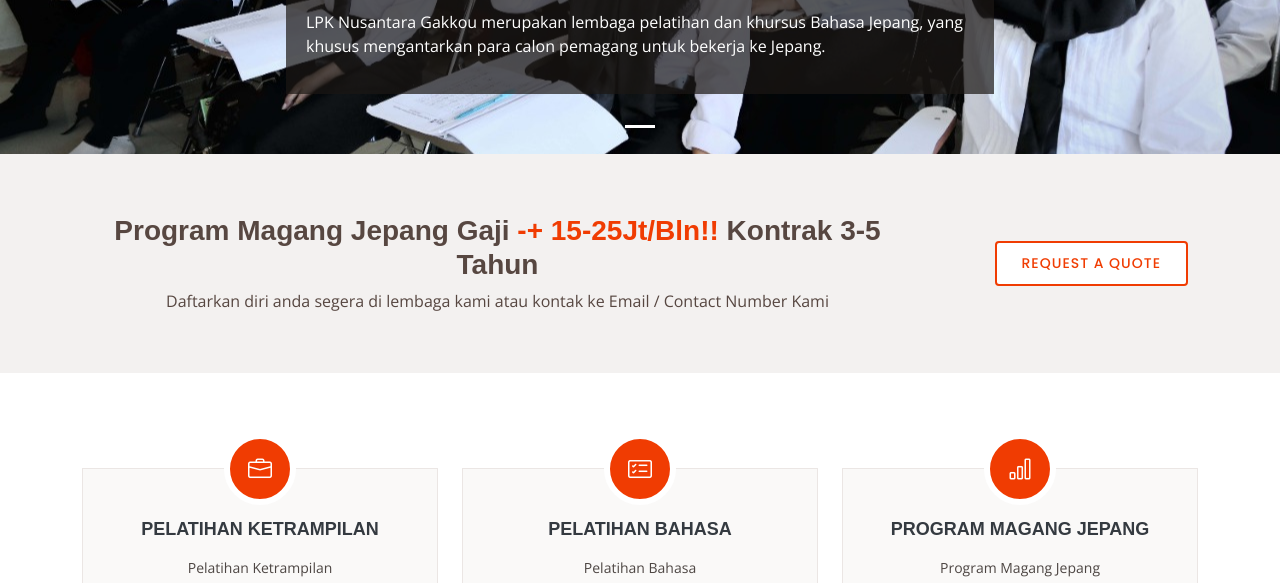
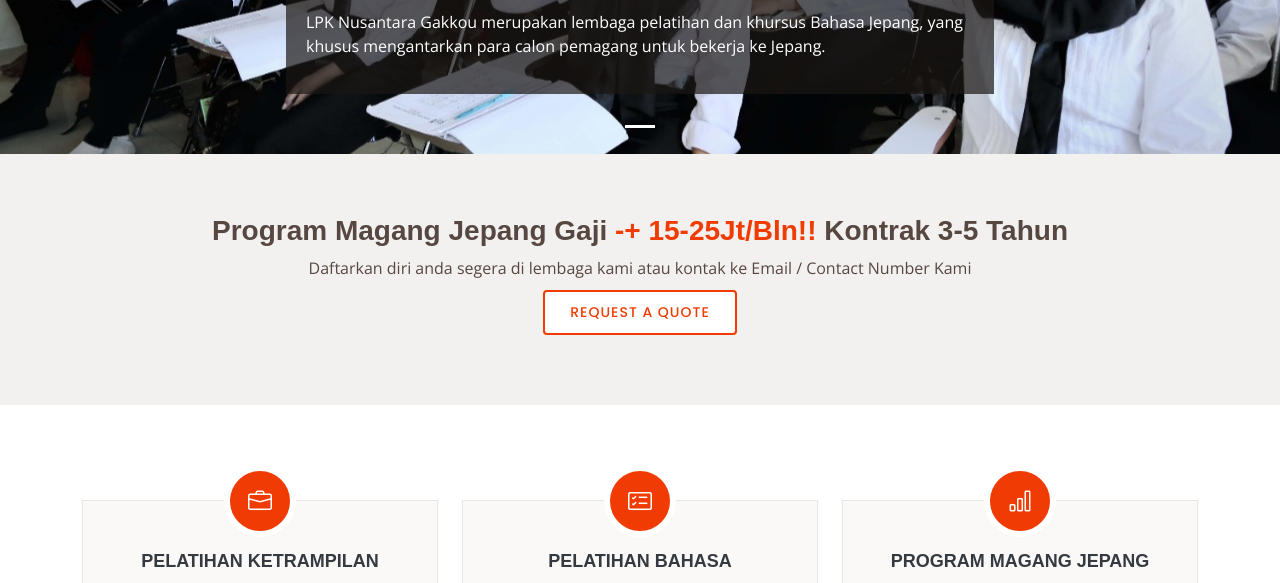
Before and after one commit to acp2013/lpknusantaragakkou, a plain HTML site: page index.html in a window 1280 px wide. Shown: the part 517-1100 px from the top of the page. Drawn offline with nearby package versions, Linux system fonts and the light colour scheme; a web font is replaced by a local one.

Commit message:
update tampilan request posision center

```diff
--- a/index.html
+++ b/index.html
@@ -158,11 +158,11 @@
       <div class="container">
 
         <div class="row">
-          <div class="col-lg-9 text-center text-lg-left">
+          <div class="text-center text-lg-center">
             <h3>Program Magang Jepang Gaji <span>-+ 15-25Jt/Bln!!</span> Kontrak 3-5 Tahun</h3>
             <p> Daftarkan diri anda segera di lembaga kami atau kontak ke Email / Contact Number Kami</p>
           </div>
-          <div class="col-lg-3 cta-btn-container text-center">
+          <div class="text-center">
             <a class="cta-btn align-middle" href="https://api.whatsapp.com/send?phone=6285746180879&text=">Request a quote</a>
           </div>
         </div>
```
